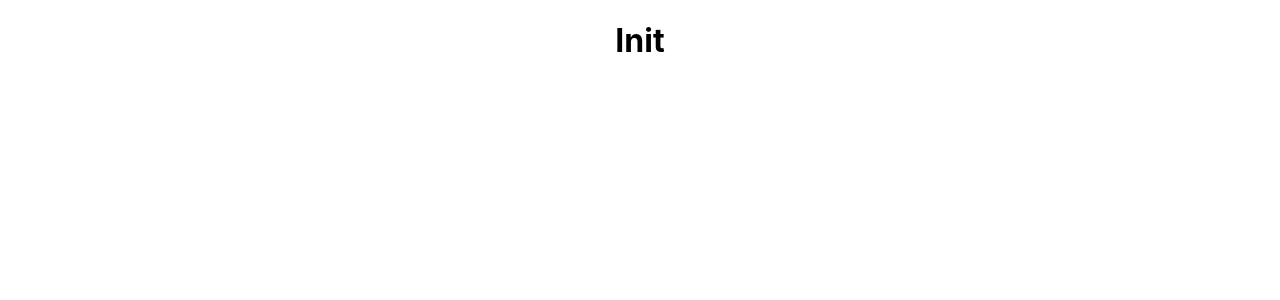
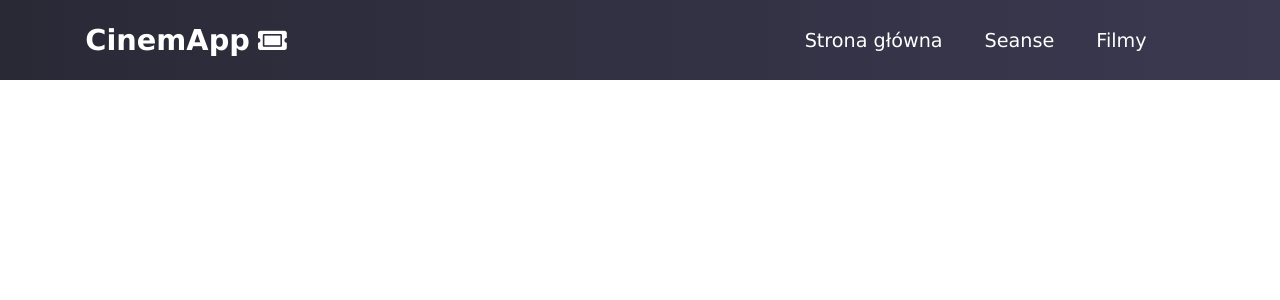
Before and after one commit to Tennessee-Git/Projekt_React, a React (Create React App) app: page / in a window 1280 px wide. Shown: the top 300 px of the page. Built offline with nearby package versions, Linux system fonts and the light colour scheme.

Commit message:
Added navbar with routes ready

```diff
--- a/package.json
+++ b/package.json
@@ -8,6 +8,7 @@
     "@testing-library/user-event": "^12.8.3",
     "react": "^17.0.2",
     "react-dom": "^17.0.2",
+    "react-router-dom": "^6.0.2",
     "react-scripts": "4.0.3",
     "web-vitals": "^1.1.2"
   },
--- a/public/index.html
+++ b/public/index.html
@@ -10,8 +10,11 @@
       content="Web site created using create-react-app"
     />
     <link rel="apple-touch-icon" href="%PUBLIC_URL%/logo192.png" />
+    <link rel="stylesheet" href="https://cdnjs.cloudflare.com/ajax/libs/font-awesome/5.15.4/css/all.min.css"
+    integrity="sha512-1ycn6IcaQQ40/MKBW2W4Rhis/DbILU74C1vSrLJxCq57o941Ym01SwNsOMqvEBFlcgUa6xLiPY/NS5R+E6ztJQ=="
+    crossorigin="anonymous" referrerpolicy="no-referrer" />
     <link rel="manifest" href="%PUBLIC_URL%/manifest.json" />
-    <title>React App</title>
+    <title>CinemApp</title>
   </head>
   <body>
     <noscript>You need to enable JavaScript to run this app.</noscript>
--- a/src/App.css
+++ b/src/App.css
@@ -1,4 +1,4 @@
-.App {
+/* .App {
   text-align: center;
 }
 
@@ -35,4 +35,10 @@
   to {
     transform: rotate(360deg);
   }
+} */
+*{
+  box-sizing: border-box;
+  margin: 0;
+  padding: 0;
+  font-family: 'Lucida Sans', sans-serif;
 }
--- a/src/App.js
+++ b/src/App.js
@@ -1,9 +1,16 @@
 import './App.css';
+import Navbar from './Components/Navbar/Navbar';
+import {Routes, Route} from 'react-router-dom';
 
 function App() {
   return (
     <div className="App">
-      <h1>Init</h1>
+      <Navbar />
+      <Routes>
+        <Route path="/"/>
+        <Route path="/seanse" />
+        <Route path="/filmy" />
+      </Routes>
     </div>
   );
 }
--- /dev/null
+++ b/src/Components/Navbar/Navbar.css
@@ -0,0 +1,134 @@
+.NavbarItems {
+    background: linear-gradient(90deg, rgb(41, 41, 54) 0%, rgb(58, 57, 80) 100%);
+    height: 80px;
+    display: flex;
+    justify-content: center;
+    align-items: center;
+    font-size: 1.2rem;
+}
+
+.navbar-logo {
+    color: #fff;
+    justify-self: start;
+    margin-left: 20px;
+    cursor: pointer;
+}
+
+.fa-ticket-alt {
+    margin-left: 0.5rem;
+    font-size: 1.6rem;
+}
+
+.nav-menu {
+    display: grid;
+    grid-template-columns: repeat(5, auto);
+    grid-gap: 10px;
+    list-style: none;
+    text-align: center;
+    width: 70vw;
+    justify-content: end;
+    margin-right: 2rem;
+}
+
+.nav-links {
+    color:#fff;
+    text-decoration: none;
+    padding: 0.5rem 1rem;
+}
+
+.nav-links-mobile {
+    display: none;
+}
+
+.nav-links:hover {
+    background-color: #3f4264;
+    border-radius: 6px;
+    transition: all 0.2s ease-out;
+}
+
+.fa-bars {
+    color:#fff;
+}
+
+.menu-icon {
+    display: none;
+}
+
+@media screen and (max-width: 900px) {
+    .NavbarItems {
+        position: relative;
+    }
+
+    .nav-menu {
+        display: flex;
+        flex-direction: column;
+        width: 100%;
+        height: 500px;
+        position:absolute;
+        top: 80px;
+        left: -100%;
+        opacity: 1;
+        transition: all 0.5s ease;
+    }
+
+    .nav-menu.active {
+        background: linear-gradient(90deg, rgb(41, 41, 54) 0%, rgb(58, 57, 80) 100%);
+        left: 0;
+        opacity: 1;
+        transition: all 0.5s ease;
+        z-index: 1;
+    }
+
+    .nav-links {
+        text-align: center;
+        padding: 2rem;
+        width: 100%;
+        display: table;
+    }
+
+    .nav-links:hover {
+        background-color: #3f4264;
+        border-radius: 0;
+    }
+
+    .navbar-logo {
+        position: absolute;
+        top: 0;
+        left: 0;
+        transform:  translate(25%, 50%);
+    }
+
+    .menu-icon {
+        display: block;
+        position: absolute;
+        top: 0;
+        right: 0;
+        transform: translate(-100%, 60%);
+        font-size: 1.8rem;
+        cursor: pointer;
+    }
+
+    .fa-times {
+        color:#fff;
+        font-size: 2rem;
+    }
+
+    .nav-links-mobile {
+        display: block;
+        text-align: center;
+        padding: 1.5rem;
+        margin: 2rem auto;
+        border-radius: 4px;
+        width: 80%;
+        background: #4ad9e4;
+        text-decoration: none;
+        color: #fff;
+        font-size: 1.5rem;
+    }
+
+    .nav-links-mobile:hover {
+        background: #fff;
+        color: #6568F4;
+        transition: 250ms;
+    }
+}
--- /dev/null
+++ b/src/Components/Navbar/Navbar.js
@@ -0,0 +1,36 @@
+import React, { Component } from 'react'
+import {NavbarItems} from "./NavbarItems"
+import {Link} from 'react-router-dom'
+import './Navbar.css'
+
+class Navbar extends Component {
+    state = { clicked:false }
+
+    handleClick = () => {
+        this.setState({clicked: !this.state.clicked})
+    }
+
+    render() {
+        return(
+            <nav className="NavbarItems">
+                <h1 className="navbar-logo">CinemApp<i className="fas fa-ticket-alt"></i></h1>
+                <div className="menu-icon" onClick={this.handleClick}>
+                    <i className={this.state.clicked ? 'fas fa-times' : 'fas fa-bars'}></i>
+                </div>
+                <ul className={this.state.clicked ? 'nav-menu active' : 'nav-menu'}>
+                    {NavbarItems.map((item, index) => {
+                        return (
+                            <li key={index}>
+                                <Link to={item.url} className={item.cName}>
+                                {item.title}
+                                </Link>
+                            </li>
+                        )
+                    })}
+                </ul>
+            </nav>
+        )
+    }
+}
+
+export default Navbar
--- /dev/null
+++ b/src/Components/Navbar/NavbarItems.js
@@ -0,0 +1,17 @@
+export const NavbarItems = [
+    {
+        title: 'Strona główna',
+        url: '/',
+        cName: 'nav-links'
+    },
+    {
+        title: 'Seanse',
+        url: 'seanse',
+        cName: 'nav-links'
+    },
+    {
+        title: 'Filmy',
+        url: 'filmy',
+        cName: 'nav-links'
+    }
+]
--- a/src/index.js
+++ b/src/index.js
@@ -3,10 +3,13 @@ import ReactDOM from 'react-dom';
 import './index.css';
 import App from './App';
 import reportWebVitals from './reportWebVitals';
+import { BrowserRouter } from 'react-router-dom';
 
 ReactDOM.render(
   <React.StrictMode>
+    <BrowserRouter>
     <App />
+    </BrowserRouter>
   </React.StrictMode>,
   document.getElementById('root')
 );
```
Also changed, not shown: src/Components/Footer/Footer.js (added), 1 other file (tests, documents, lock files or other folders).
